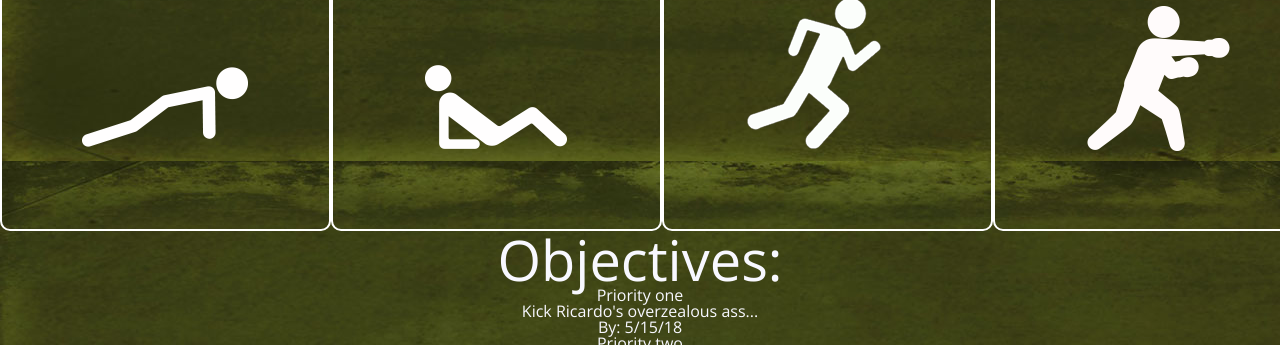
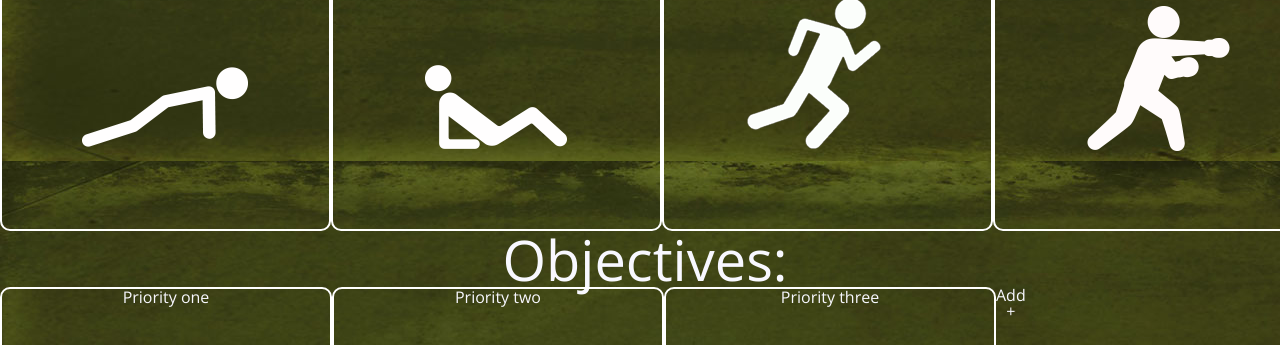
Before and after one commit to lexbonder/jeff-alex-uiux-challenge, a plain HTML site: page index.html in a window 1280 px wide. Shown: the part 607-952 px from the top of the page. Drawn offline with nearby package versions, Linux system fonts and the light colour scheme.

Commit message:
final push

```diff
--- a/jeff-styles.css
+++ b/jeff-styles.css
@@ -18,12 +18,11 @@ header {
 
 .drills {
   display: flex;
-  flex-direction: column
+  flex-direction: column;
 }
 
 h2 {
   font-size: 3.5em;
-
 }
 
 .drills h2 {
@@ -36,11 +35,9 @@ h2 {
   justify-content: space-around;
 }
 
-
 .drills h4 {
   color: white;
   font-size: 3em;
-
 }
 
 .drills img {
@@ -62,14 +59,33 @@ justify-content: space-between;
 footer {
   display: flex;
   justify-content: flex-start;
-
 }
 
 footer img {
   height: 40px;
 }
 
-footer h4{
+footer h4 {
   padding: 13px 0 0 0;
-      margin-right: 10px
+  margin-right: 10px;
 }
+
+.objective-wrapper {
+  display: flex;
+}
+
+.objectives h2 {
+      align-self: flex-start;
+      margin: 0 0 0 10px;
+}
+
+.objective {
+  border: 2px solid white;
+  border-radius: 10px;
+  height: 300px;
+  width: 332px;
+  background-color: transparent;
+  display: flex;
+  flex-direction: column;
+  justify-content: space-between;
+}
```
Lines whose indentation alone changed are shown as unchanged.
